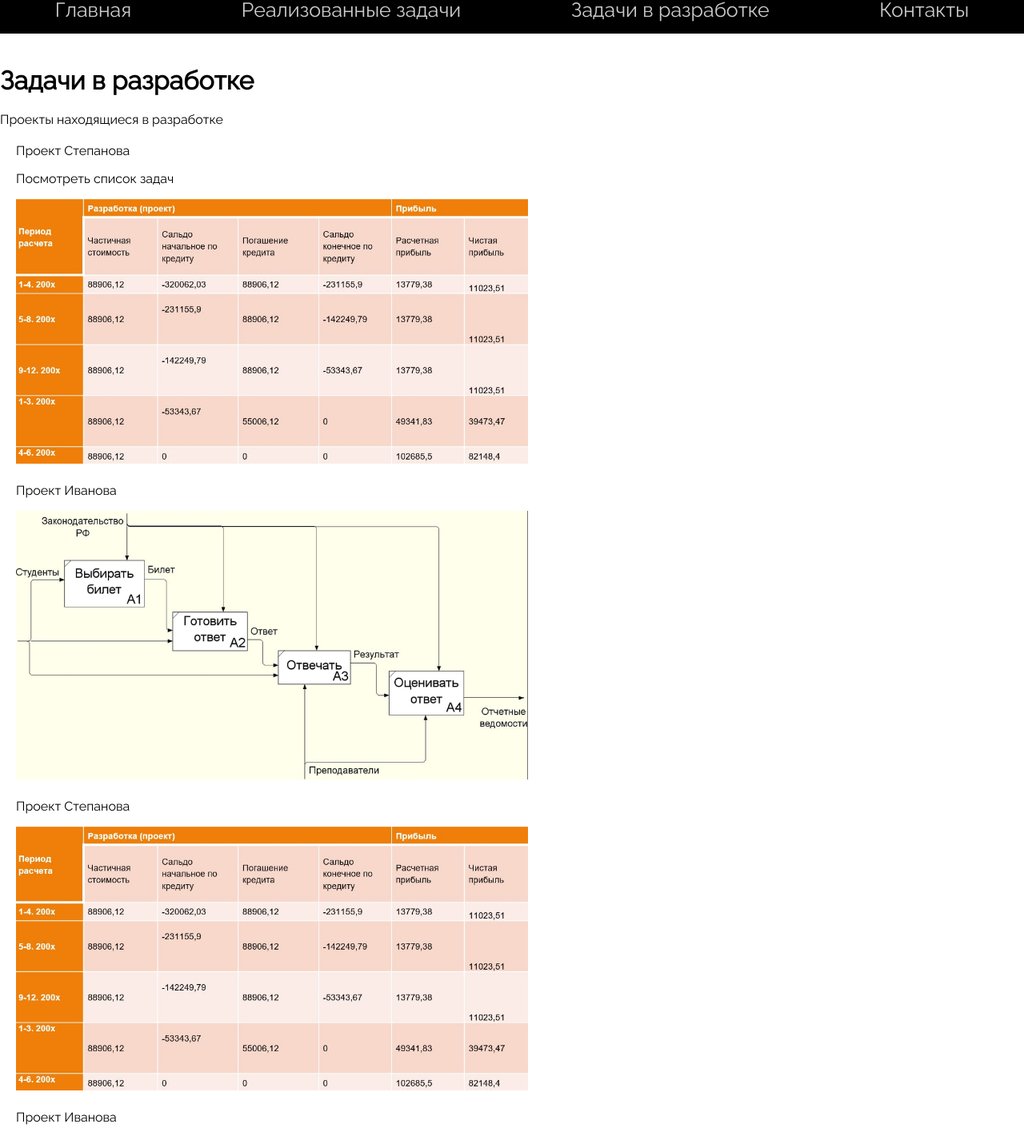
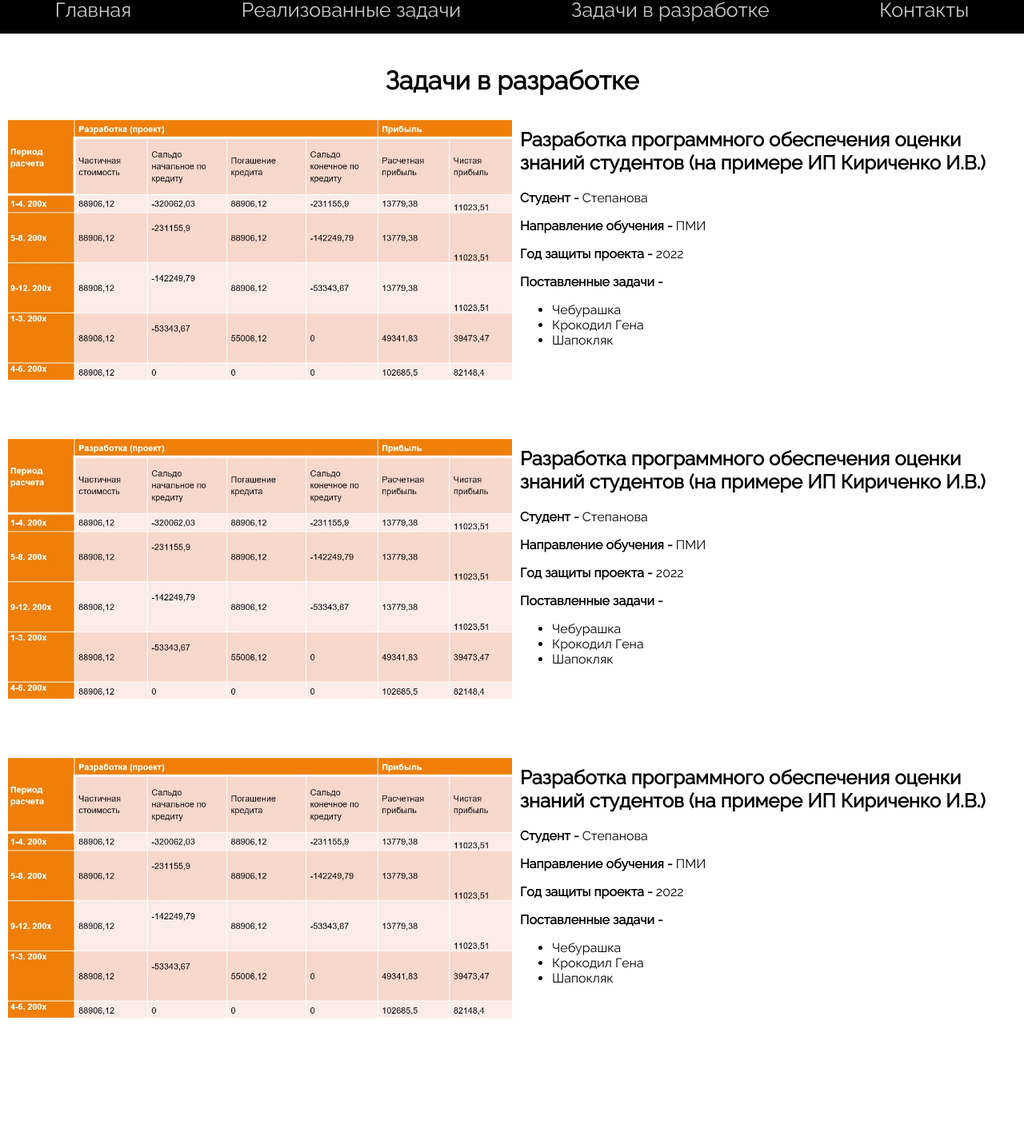
Before and after one commit to panelka2/tsu_diplom, a Next.js app: page /inprogress in a window 1280 px wide. Shown: the part 18-1439 px from the top of the page at 80% size. After the commit the page ends 1355 px from the top, so only its background shows below. Built offline with nearby package versions, Linux system fonts and the light colour scheme.

Commit message:
upd_contacts_add_inprogress

```diff
--- a/pages/contacts/style.module.scss
+++ b/pages/contacts/style.module.scss
@@ -8,6 +8,9 @@
     font-size: 1.3rem;
     padding-bottom: 5px;
 }
+.link {
+    color:black;
+}
 @media (max-width: 1155px) {
     .first_section {
         padding-left: 0;
--- a/pages/inprogress/index.js
+++ b/pages/inprogress/index.js
@@ -2,53 +2,14 @@ import React from 'react'
 import { MainLayout } from "../../components/MainLayout"
 import Image from "next/dist/client/image"
 import styles from "./style.module.scss"
-import Modal from '../../components/Modal';
 
 export default function About() {
-    const [isOpen, setOpen] = React.useState(false);
-
-    console.log(isOpen);
-
-    const onBlockClick = () => {
-        setOpen((value) => !value);
-    }
 
     return (
-        <MainLayout title={'Задачи в разработке'}>
-        <Modal opened={isOpen} onOutsidedClick={onBlockClick}>
-            <div>content</div>
-
-
-            <div style={{height: '50px', width: '50px', backgroundColor: 'yellow'}} onClick={onBlockClick}>
-                cross
-            </div>
-        </Modal>
-            <h1>Задачи в разработке</h1>
-            <span>Проекты находящиеся в разработке</span>
-            <div>
-                <div className={styles.block_img}  >
-                    <p>Проект Степанова</p>
-                    <p>Посмотреть список задач</p>
-                    <Image onClick={onBlockClick}
-                        alt="img_project"
-                        src="/stepanova_images/preview.jpg"
-                        width="2148"
-                        height="1108"
-                    />
-                </div>
+        <MainLayout>
+            <h1 className={styles.head}>Задачи в разработке</h1>
+            <div className={styles.block_project}>
                 <div className={styles.block_img}>
-                    <p>Проект Иванова</p>
-                    <Image
-                        alt="diagram"
-                        src="/stepanova_images/diagram.jpg"
-                        width="1009"
-                        height="530"
-                    />
-                </div>
-            </div>
-            <div>
-                <div className={styles.block_img}>
-                    <p>Проект Степанова</p>
                     <Image
                         alt="img_project"
                         src="/stepanova_images/preview.jpg"
@@ -56,19 +17,23 @@ export default function About() {
                         height="1108"
                     />
                 </div>
-                <div className={styles.block_img}>
-                    <p>Проект Иванова</p>
-                    <Image
-                        alt="diagram"
-                        src="/stepanova_images/diagram.jpg"
-                        width="1009"
-                        height="530"
-                    />
+                <div className={styles.block_text}>
+                    <h2>Разработка программного обеспечения оценки знаний студентов (на примере ИП Кириченко И.В.)</h2>
+                    <p><span><b>Студент - </b></span>Степанова</p>
+                    <p><span><b>Направление обучения - </b></span>ПМИ</p>
+                    <p><span><b>Год защиты проекта - </b></span>2022</p>
+                    <p><span><b>Поставленные задачи - </b></span>
+                        <ul>
+                            <li>Чебурашка</li>
+                            <li>Крокодил Гена</li>
+                            <li>Шапокляк</li>
+                        </ul>
+                    </p>
                 </div>
             </div>
-            <div>
+
+            <div className={styles.block_project}>
                 <div className={styles.block_img}>
-                    <p>Проект Степанова</p>
                     <Image
                         alt="img_project"
                         src="/stepanova_images/preview.jpg"
@@ -76,14 +41,42 @@ export default function About() {
                         height="1108"
                     />
                 </div>
+                <div className={styles.block_text}>
+                    <h2>Разработка программного обеспечения оценки знаний студентов (на примере ИП Кириченко И.В.)</h2>
+                    <p><span><b>Студент - </b></span>Степанова</p>
+                    <p><span><b>Направление обучения - </b></span>ПМИ</p>
+                    <p><span><b>Год защиты проекта - </b></span>2022</p>
+                    <p><span><b>Поставленные задачи - </b></span>
+                        <ul>
+                            <li>Чебурашка</li>
+                            <li>Крокодил Гена</li>
+                            <li>Шапокляк</li>
+                        </ul>
+                    </p>
+                </div>
+            </div>
+
+            <div className={styles.block_project}>
                 <div className={styles.block_img}>
-                    <p>Проект Иванова</p>
                     <Image
-                        alt="diagram"
-                        src="/stepanova_images/diagram.jpg"
-                        width="1009"
-                        height="530"
+                        alt="img_project"
+                        src="/stepanova_images/preview.jpg"
+                        width="2148"
+                        height="1108"
                     />
+                </div>
+                <div className={styles.block_text}>
+                    <h2>Разработка программного обеспечения оценки знаний студентов (на примере ИП Кириченко И.В.)</h2>
+                    <p><span><b>Студент - </b></span>Степанова</p>
+                    <p><span><b>Направление обучения - </b></span>ПМИ</p>
+                    <p><span><b>Год защиты проекта - </b></span>2022</p>
+                    <p><span><b>Поставленные задачи - </b></span>
+                        <ul>
+                            <li>Чебурашка</li>
+                            <li>Крокодил Гена</li>
+                            <li>Шапокляк</li>
+                        </ul>
+                    </p>
                 </div>
             </div>
         </MainLayout>
--- a/pages/inprogress/style.module.scss
+++ b/pages/inprogress/style.module.scss
@@ -1,4 +1,27 @@
+.head {
+    text-align: center;
+}
 .block_img {
     width:50%;
-    margin:20px;
+    margin:10px;
 }
+.block_project {
+    display: flex;
+    margin-bottom: 50px;
+}
+.block_text {
+    width:50%;
+}
+@media (max-width: 1155px) {
+    .block_project {
+        flex-direction: column-reverse;
+    }
+    .block_img {
+        width:100%;
+        margin:0px;
+    }
+    .block_text {
+        width:auto;
+        margin: 10px;
+    }
+}
```
Also changed, not shown: pages/contacts/index.js (+4 -4 lines).
